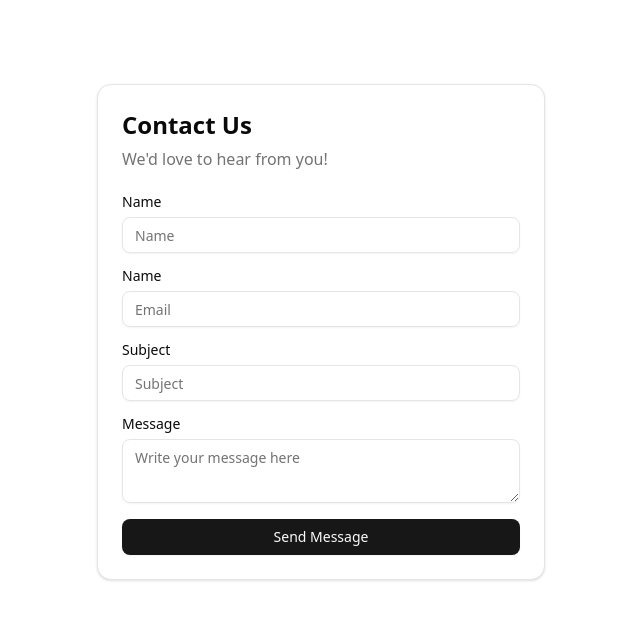
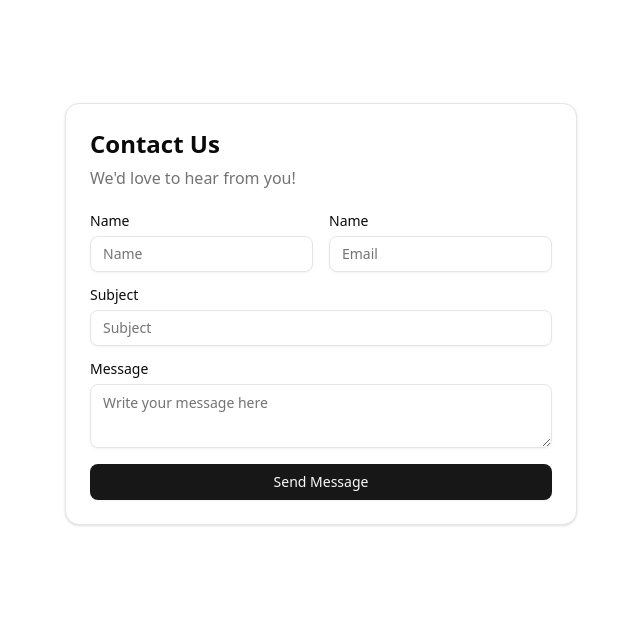
Before and after one commit to Malikmal/experiment-nextjs-drizzle-orm, a Next.js app: page / in a window 1280 px wide. Shown: the top 620 px of the page, without its empty margins (319-959 px from the left). Built offline with nearby package versions, Linux system fonts and the light colour scheme.

Commit message:
enhancemnet: layout grid 2 columns

```diff
--- a/src/app/page.tsx
+++ b/src/app/page.tsx
@@ -51,7 +51,7 @@ export default function Home() {
 
   return (
     <main className="h-screen w-screen grid place-items-center p-4">
-      <Card className="w-full max-w-md">
+      <Card className="w-full max-w-lg">
         <CardHeader>
           <h1 className="text-2xl font-bold">Contact Us</h1>
           <p className="text-muted-foreground">We'd love to hear from you!</p>
@@ -60,7 +60,7 @@ export default function Home() {
           <Form {...form}>
             <form
               onSubmit={form.handleSubmit(handleSubmit)}
-              className="flex flex-col gap-4"
+              className="grid grid-cols-1 md:grid-cols-2 gap-4"
             >
               <FormField
                 control={form.control}
@@ -92,7 +92,7 @@ export default function Home() {
                 control={form.control}
                 name="subject"
                 render={({ field }) => (
-                  <FormItem>
+                  <FormItem className="col-span-full">
                     <FormLabel>Subject</FormLabel>
                     <FormControl>
                       <Input {...field} placeholder="Subject" />
@@ -105,7 +105,7 @@ export default function Home() {
                 control={form.control}
                 name="message"
                 render={({ field }) => (
-                  <FormItem>
+                  <FormItem className="col-span-full">
                     <FormLabel>Message</FormLabel>
                     <FormControl>
                       <Textarea
@@ -117,7 +117,11 @@ export default function Home() {
                   </FormItem>
                 )}
               ></FormField>
-              <Button type="submit" disabled={form.formState.isSubmitting}>
+              <Button
+                type="submit"
+                disabled={form.formState.isSubmitting}
+                className="col-span-full"
+              >
                 {form.formState.isSubmitting ? "Sending..." : "Send Message"}
               </Button>
             </form>
```
